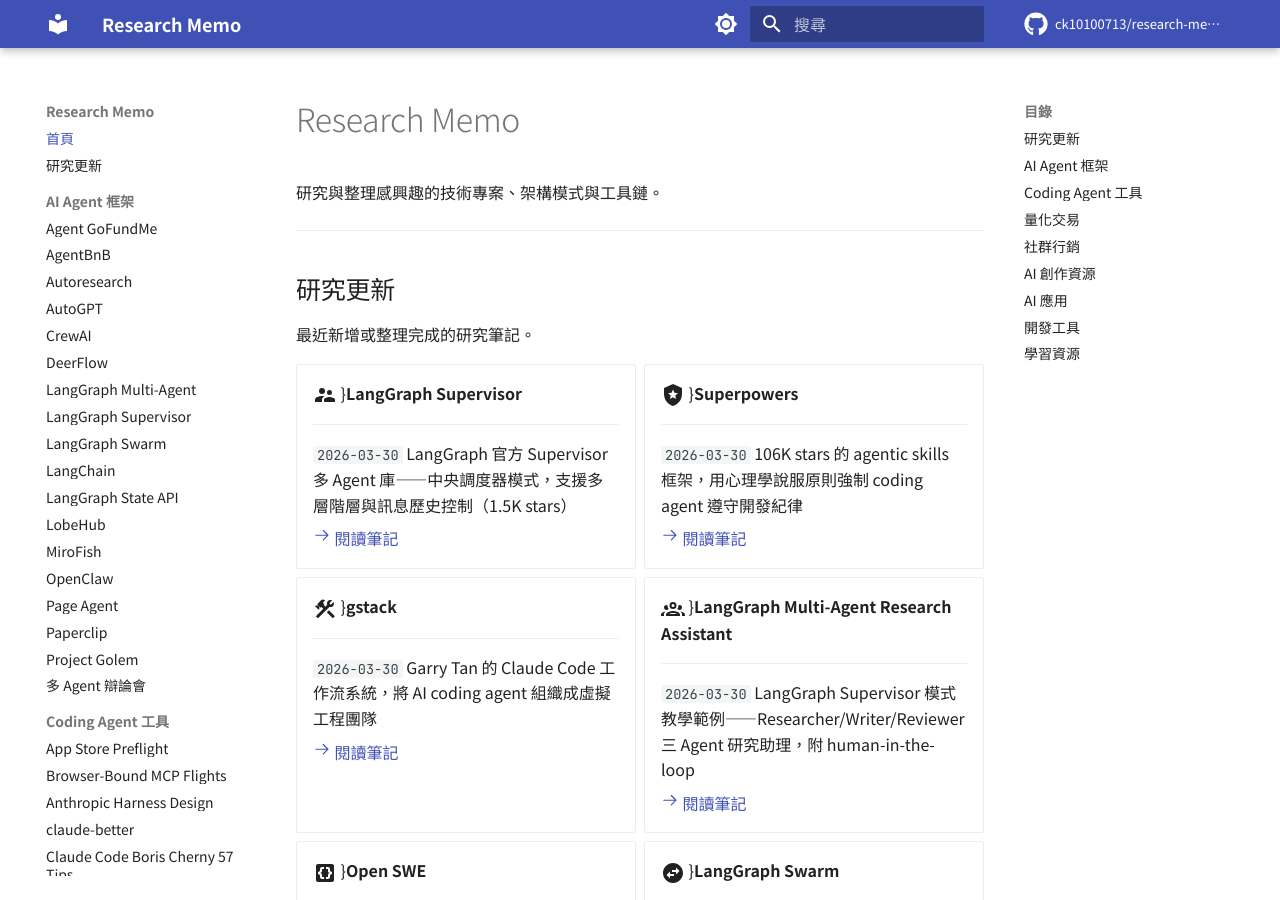
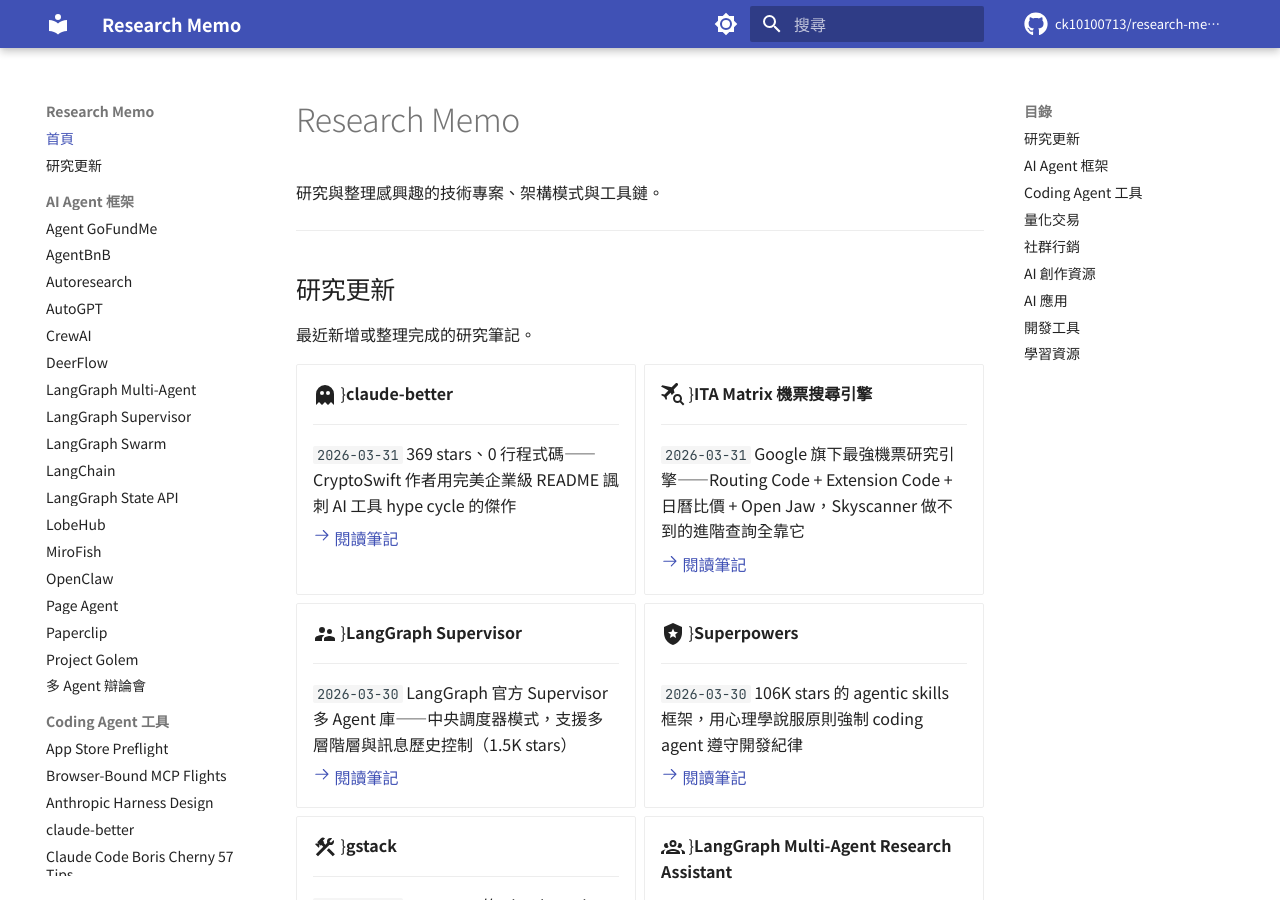
Before and after one commit to ck10100713/research-memo, an MkDocs documentation site: the page built from docs/index.md, in a window 1280 px wide and 900 px high. Built offline with MkDocs 1.6.1 and Material for MkDocs 9.7.7, drawn with Linux system fonts in a browser that asks for light colours; comment, search, counter and statistics services are not loaded; some of the changed text lies outside the part shown.

Commit message:
Fix: claude-better.md 補上 date、ita-matrix.md 加入 nav 並重新 sync 索引
Co-Authored-By: Claude Opus 4.6 (1M context) <noreply@anthropic.com>

```diff
--- a/docs/claude-better.md
+++ b/docs/claude-better.md
@@ -1,5 +1,5 @@
 ---
-date: ""
+date: "2026-03-31"
 category: "Coding Agent 工具"
 card_icon: "material-ghost"
 oneliner: "369 stars、0 行程式碼——CryptoSwift 作者用完美企業級 README 諷刺 AI 工具 hype cycle 的傑作"
--- a/docs/index.md
+++ b/docs/index.md
@@ -9,6 +9,22 @@
 最近新增或整理完成的研究筆記。
 
 <div class="grid cards" markdown>
+
+-   :material-ghost:{{ .lg .middle }} **claude-better**
+
+    ---
+
+    `2026-03-31` 369 stars、0 行程式碼——CryptoSwift 作者用完美企業級 README 諷刺 AI 工具 hype cycle 的傑作
+
+    [:octicons-arrow-right-24: 閱讀筆記](claude-better.md)
+
+-   :material-airplane-search:{{ .lg .middle }} **ITA Matrix 機票搜尋引擎**
+
+    ---
+
+    `2026-03-31` Google 旗下最強機票研究引擎——Routing Code + Extension Code + 日曆比價 + Open Jaw，Skyscanner 做不到的進階查詢全靠它
+
+    [:octicons-arrow-right-24: 閱讀筆記](ita-matrix.md)
 
 -   :material-account-supervisor:{{ .lg .middle }} **LangGraph Supervisor**
 
@@ -668,6 +668,14 @@
 
     [:octicons-arrow-right-24: 閱讀筆記](deep-live-cam.md)
 
+-   :material-airplane-search:{{ .lg .middle }} **ITA Matrix 機票搜尋引擎**
+
+    ---
+
+    Google 旗下最強機票研究引擎——Routing Code + Extension Code + 日曆比價 + Open Jaw，Skyscanner 做不到的進階查詢全靠它
+
+    [:octicons-arrow-right-24: 閱讀筆記](ita-matrix.md)
+
 -   :material-file-document-outline:{{ .lg .middle }} **OpenClam**
 
     ---
--- a/mkdocs.yml
+++ b/mkdocs.yml
@@ -137,6 +137,7 @@ nav:
       - Uniform Map AI Prompts: uniform-map-prompts.md
   - AI 應用:
       - Deep-Live-Cam: deep-live-cam.md
+      - ITA Matrix: ita-matrix.md
       - OpenClam: openclam.md
       - OpenDataLoader PDF: opendataloader-pdf.md
       - Ramp AI Agents: ramp-ai-agents.md
```
Also changed, not shown: other parts of docs/index.md (+0 -16 lines), docs/ita-matrix.md (+1 -1 lines), docs/news.md (+7 -1 lines).
